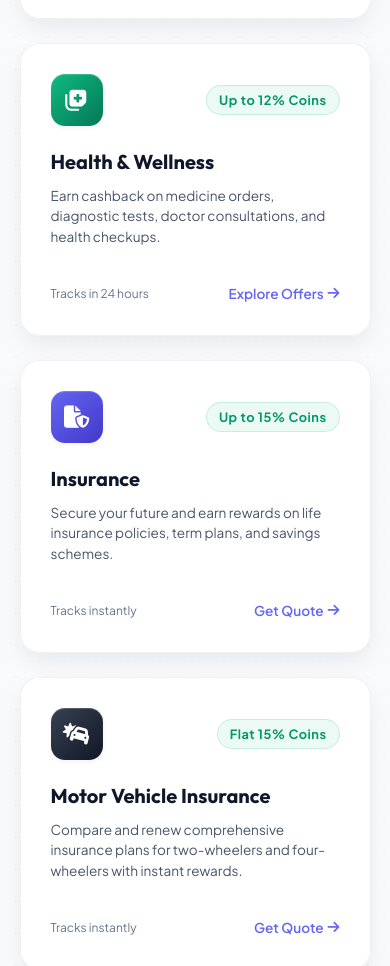
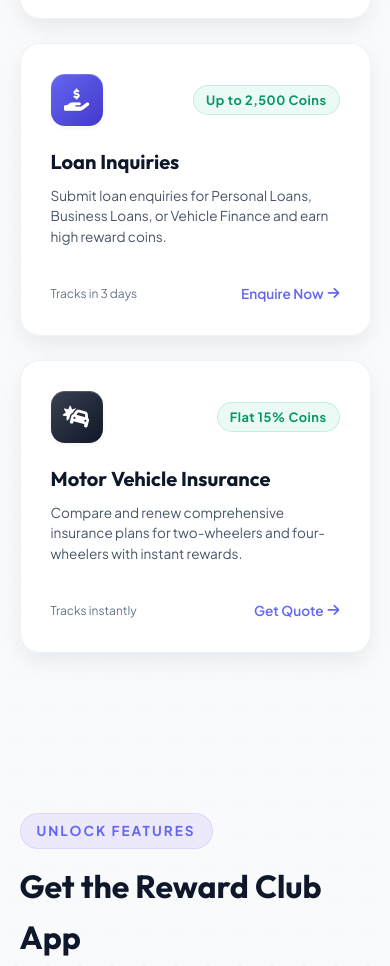
Before and after one commit to sharmakush2003/Affilliate-Marketing-Website, a website: page index.html in a window 390 px wide. Shown: the part 1739-2705 px from the top of the page. Drawn offline with Linux system fonts and the light colour scheme.

Commit message:
Replace Health and Insurance categories with Loan Inquiries in categories grid and phone mockup

```diff
--- a/index.html
+++ b/index.html
@@ -117,35 +117,19 @@
           </div>
         </div>
 
-        <!-- Category 4: Health & Wellness -->
+        <!-- Category 4: Loan Inquiries -->
         <div class="brand-card glass-card">
           <div class="brand-card-header">
-            <div class="brand-logo-mock" style="background: linear-gradient(135deg, #10b981 0%, #047857 100%);"><i class="fas fa-notes-medical"></i></div>
-            <span class="brand-cashback-badge">Up to 12% Coins</span>
+            <div class="brand-logo-mock" style="background: linear-gradient(135deg, #6366f1 0%, #4338ca 100%);"><i class="fas fa-hand-holding-dollar"></i></div>
+            <span class="brand-cashback-badge">Up to 2,500 Coins</span>
           </div>
           <div class="brand-card-content">
-            <h3 class="brand-name">Health & Wellness</h3>
-            <p class="brand-offer-text">Earn cashback on medicine orders, diagnostic tests, doctor consultations, and health checkups.</p>
+            <h3 class="brand-name">Loan Inquiries</h3>
+            <p class="brand-offer-text">Submit loan enquiries for Personal Loans, Business Loans, or Vehicle Finance and earn high reward coins.</p>
           </div>
           <div class="brand-card-footer">
-            <span class="brand-status-msg">Tracks in 24 hours</span>
-            <a href="#download" class="brand-btn">Explore Offers <i class="fas fa-arrow-right"></i></a>
-          </div>
-        </div>
-
-        <!-- Category 5: Insurance -->
-        <div class="brand-card glass-card">
-          <div class="brand-card-header">
-            <div class="brand-logo-mock" style="background: linear-gradient(135deg, #6366f1 0%, #4338ca 100%);"><i class="fas fa-file-shield"></i></div>
-            <span class="brand-cashback-badge">Up to 15% Coins</span>
-          </div>
-          <div class="brand-card-content">
-            <h3 class="brand-name">Insurance</h3>
-            <p class="brand-offer-text">Secure your future and earn rewards on life insurance policies, term plans, and savings schemes.</p>
-          </div>
-          <div class="brand-card-footer">
-            <span class="brand-status-msg">Tracks instantly</span>
-            <a href="#download" class="brand-btn">Get Quote <i class="fas fa-arrow-right"></i></a>
+            <span class="brand-status-msg">Tracks in 3 days</span>
+            <a href="#download" class="brand-btn">Enquire Now <i class="fas fa-arrow-right"></i></a>
           </div>
         </div>
 
@@ -263,14 +247,14 @@
                 <span class="p-brand-rate">10% Coins</span>
               </div>
               <div class="p-brand-card">
-                <div class="p-brand-logo" style="background: #6366f1; display: flex; align-items: center; justify-content: center; color: white; font-size: 10px; border-radius: 4px;"><i class="fas fa-file-shield"></i></div>
-                <span class="p-brand-name">Insurance</span>
-                <span class="p-brand-rate">15% Coins</span>
+                <div class="p-brand-logo" style="background: #6366f1; display: flex; align-items: center; justify-content: center; color: white; font-size: 10px; border-radius: 4px;"><i class="fas fa-hand-holding-dollar"></i></div>
+                <span class="p-brand-name">Loans</span>
+                <span class="p-brand-rate">2.5k Coins</span>
               </div>
               <div class="p-brand-card">
-                <div class="p-brand-logo" style="background: #10b981; display: flex; align-items: center; justify-content: center; color: white; font-size: 10px; border-radius: 4px;"><i class="fas fa-notes-medical"></i></div>
-                <span class="p-brand-name">Health</span>
-                <span class="p-brand-rate">12% Coins</span>
+                <div class="p-brand-logo" style="background: #374151; display: flex; align-items: center; justify-content: center; color: white; font-size: 10px; border-radius: 4px;"><i class="fas fa-car-burst"></i></div>
+                <span class="p-brand-name">Motor Ins.</span>
+                <span class="p-brand-rate">15% Coins</span>
               </div>
             </div>
 
```
